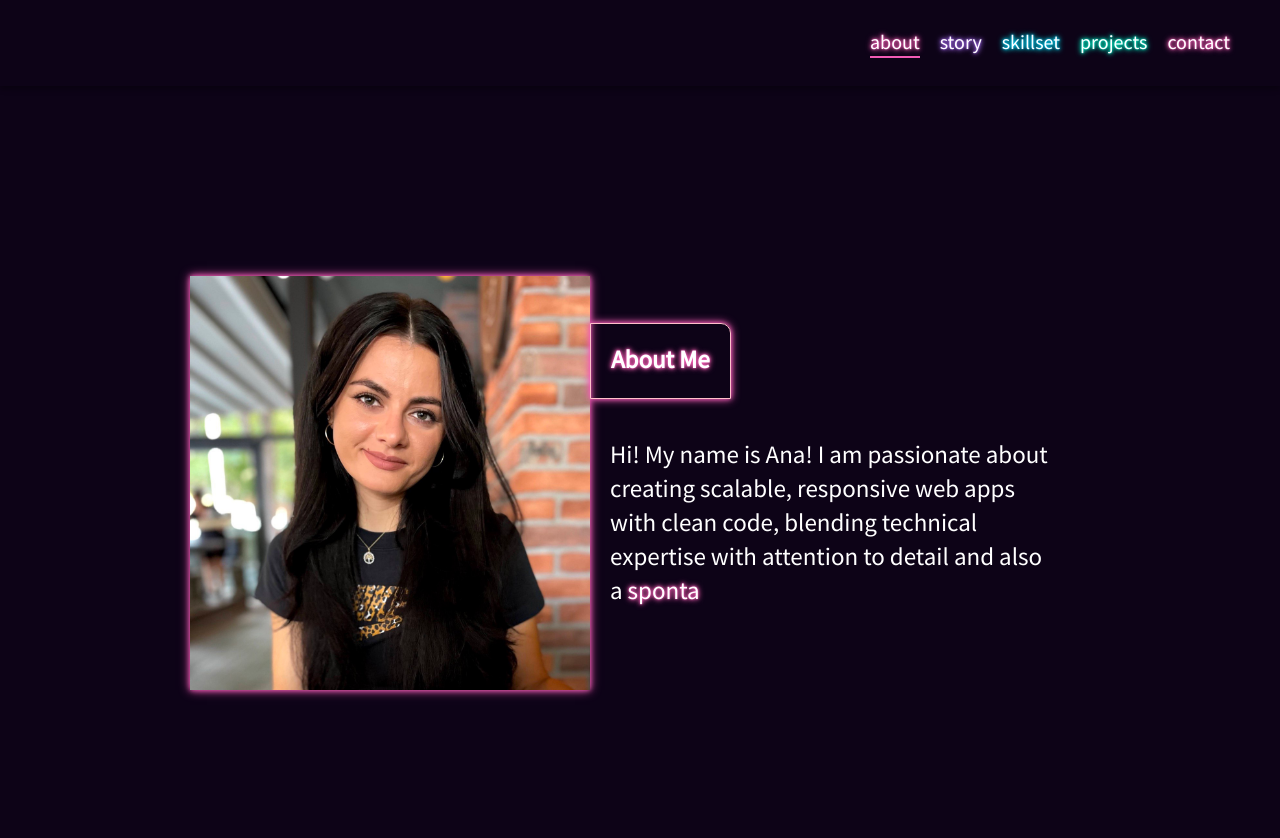
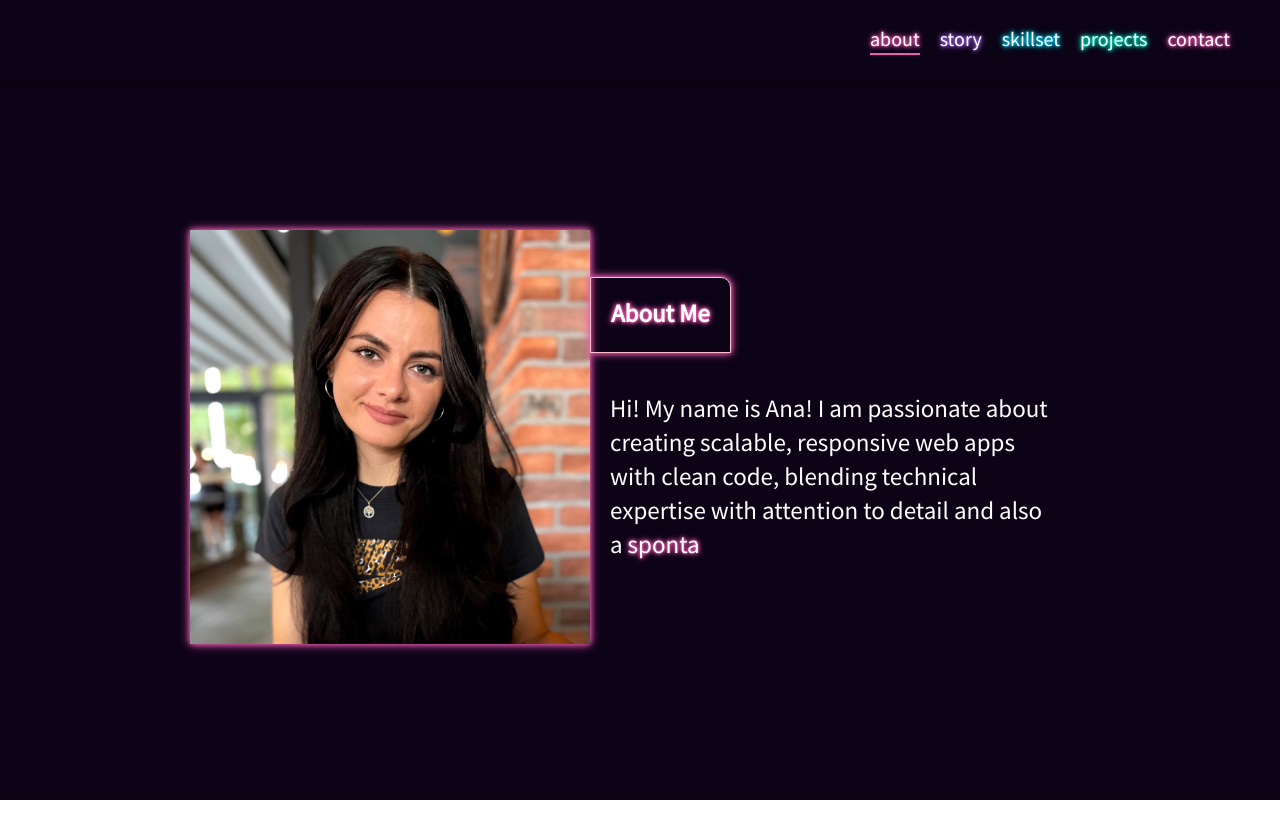
Before and after one commit to anabargau/my-portfolio, a React (Create React App) app: page / in a window 1280 px wide. Shown: the top 838 px of the page. After the commit the page ends 800 px from the top, so only its background shows below. Built offline with nearby package versions, Linux system fonts and the light colour scheme.

Commit message:
fixed height

```diff
--- a/src/styles/global.css
+++ b/src/styles/global.css
@@ -99,13 +99,13 @@ a {
     }
 
     .main {
-        height: 100vh;
+        height: calc(100vh - 80px);
         overflow-y: scroll;
         scroll-snap-type: y mandatory;
     }
 
     section {
-        height: 100vh;
+        height: calc(100vh - 80px);
         scroll-snap-align: center;
     }
 }
--- a/src/styles/nav.css
+++ b/src/styles/nav.css
@@ -19,6 +19,7 @@
 
 .desktop-nav {
     display: flex;
+    height: 80px;
 }
 
 .menu-item {
--- a/src/styles/projects.css
+++ b/src/styles/projects.css
@@ -9,7 +9,6 @@
 
 .work.desktop {
     display: flex;
-    padding-top: 80px;
 }
 
 .work.mobile {
```
